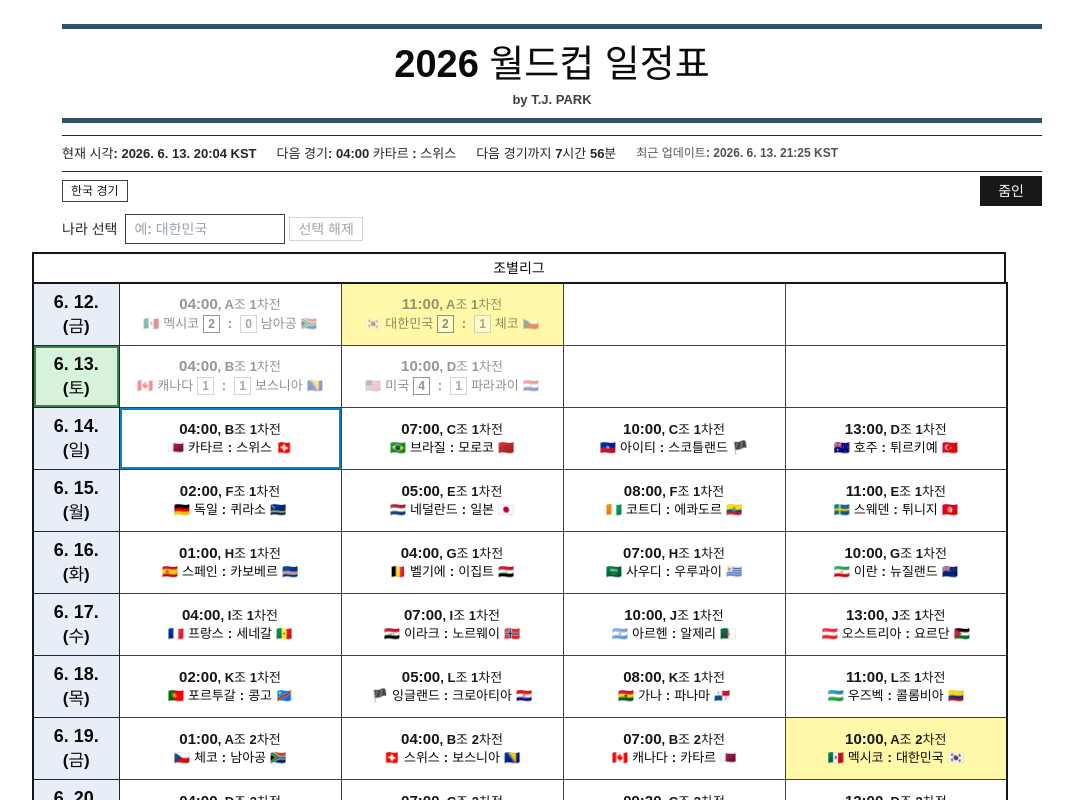
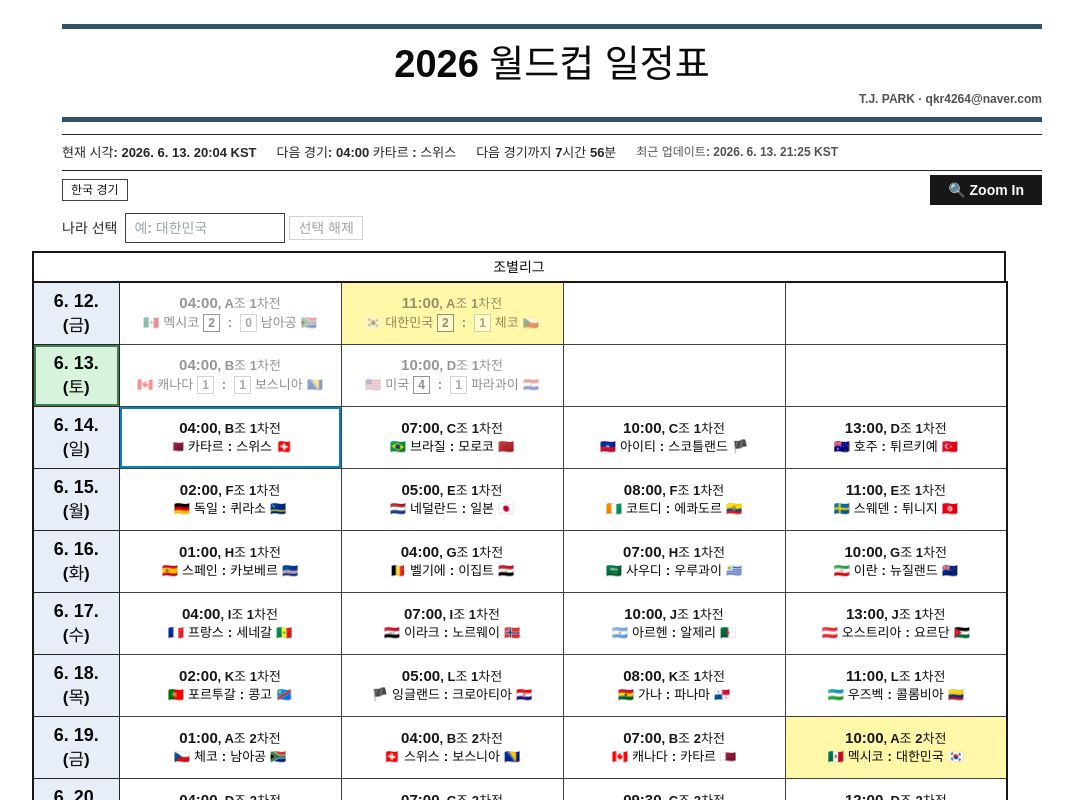
Before and after one commit to parktj4264/world-cup-schedule-ui, a React (Vite) app: page / in a window 1280 px wide. Shown: the top 800 px of the page, without its empty margins (88-1161 px from the left). Built offline with nearby package versions, Linux system fonts and the light colour scheme.

Commit message:
style: refine credit and zoom labels

```diff
--- a/scripts/fetch-live-schedule.mjs
+++ b/scripts/fetch-live-schedule.mjs
@@ -283,4 +283,5 @@ const output = {
 await mkdir(path.dirname(outputPath), { recursive: true });
 await writeFile(outputPath, `${JSON.stringify(output, null, 2)}\n`, 'utf8');
 
+console.log(`Fetched API-FOOTBALL fixtures at ${output.sourceUpdatedAt}`);
 console.log(`Wrote ${matches.length} live schedule updates to ${outputPath}`);
--- a/src/components/ScheduleControls.tsx
+++ b/src/components/ScheduleControls.tsx
@@ -21,7 +21,7 @@ export function ScheduleControls({
         한국 경기
       </button>
       <button type="button" className={viewButtonClassName} onClick={onToggleMiniView}>
-        {isMiniView ? '줌인' : '줌아웃'}
+        {isMiniView ? '🔍 Zoom In' : '🔎 Zoom Out'}
       </button>
     </div>
   );
--- a/src/pages/SchedulePage.tsx
+++ b/src/pages/SchedulePage.tsx
@@ -59,6 +59,14 @@ export function SchedulePage() {
         if (parsed) {
           setLiveSchedule(parsed);
           setLiveScheduleError(false);
+          console.log(
+            '[world-cup-schedule] live schedule loaded',
+            {
+              source: parsed.source,
+              sourceUpdatedAt: parsed.sourceUpdatedAt ?? 'unknown',
+              matchCount: parsed.matches.length,
+            },
+          );
         } else {
           setLiveScheduleError(true);
         }
@@ -112,8 +120,8 @@ export function SchedulePage() {
           <h1 className="whitespace-nowrap px-2 pt-3 text-center text-[24px] font-black leading-tight tracking-normal sm:text-[38px]">
             2026 월드컵 일정표
           </h1>
-          <div className="pb-3 pt-1 text-center text-[11px] font-bold leading-none text-neutral-700 sm:text-[13px]">
-            by T.J. PARK
+          <div className="pb-3 pt-1 text-right text-[10px] font-bold leading-none text-neutral-600 sm:text-[12px]">
+            T.J. PARK · qkr4264@naver.com
           </div>
           <div className="h-[5px] bg-[#2f5365]" />
         </header>
```
